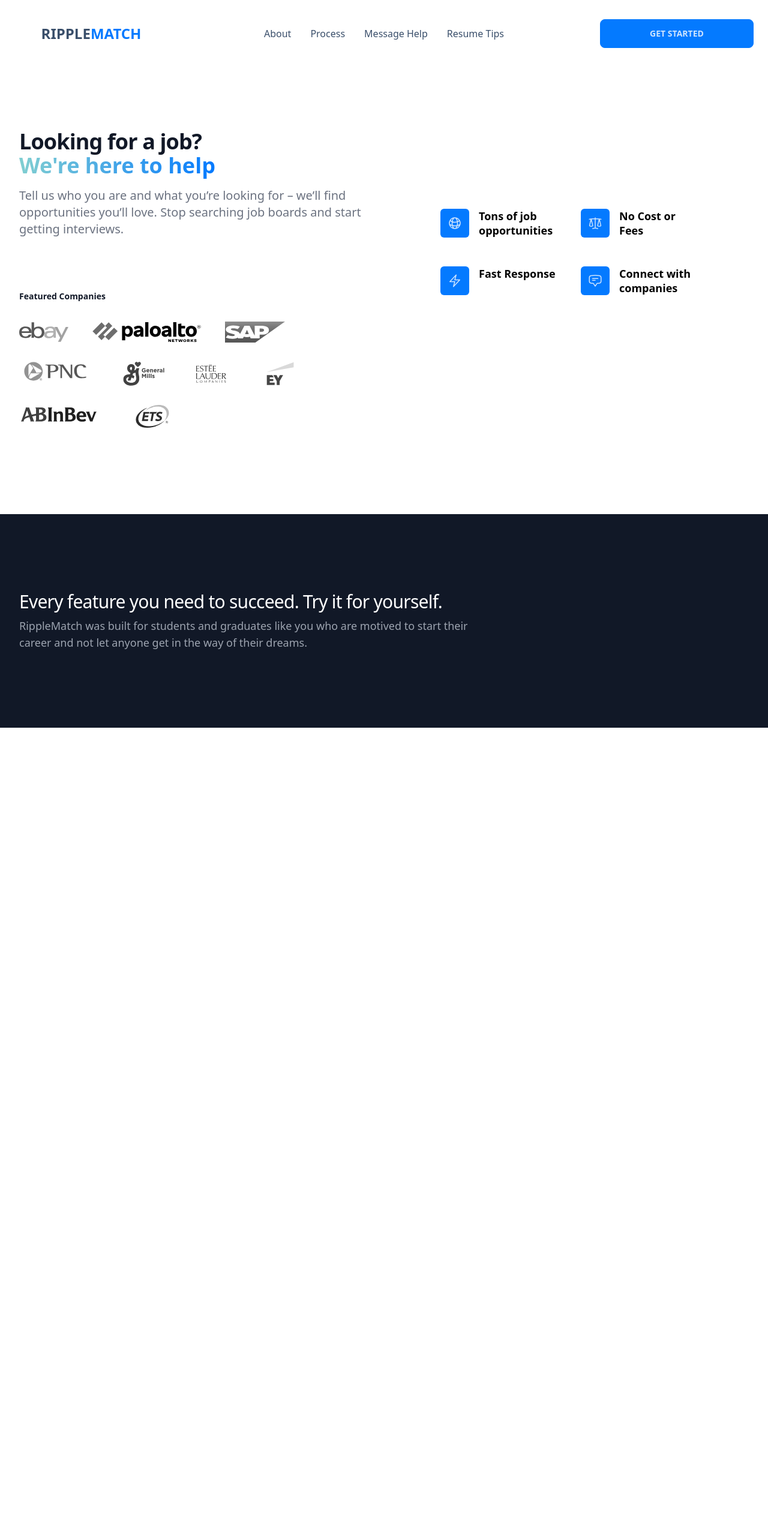
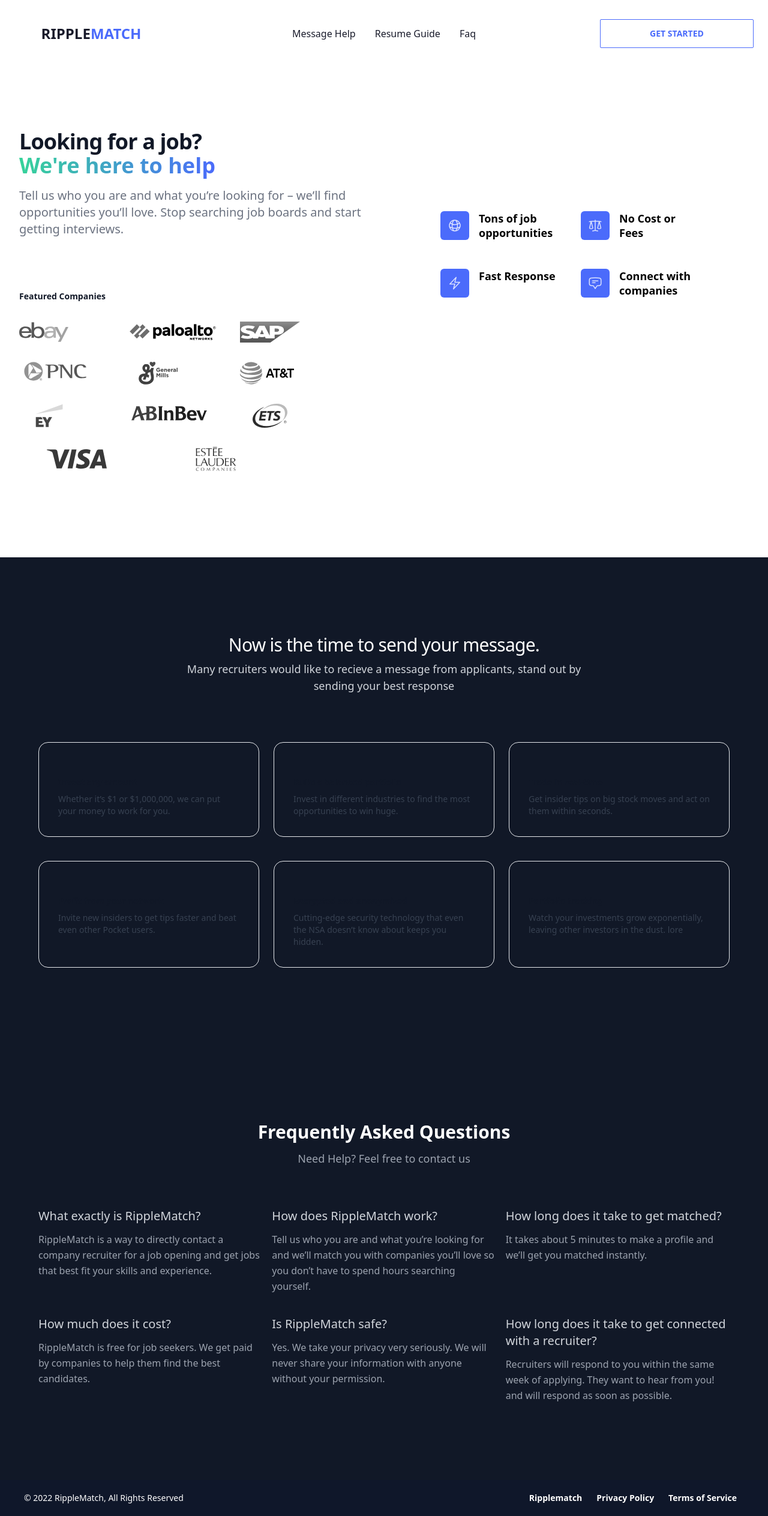
Before and after one commit to TensorCore/ripplematch-web, a Next.js app: page / in a window 1280 px wide. Shown: the whole page at 60% size. Before the commit the page ends 1213 px from the top, so only its background shows below. Built offline with nearby package versions, Linux system fonts and the light colour scheme.

Commit message:
Changes to structure

```diff
--- a/components/About.tsx
+++ /dev/null
@@ -1,14 +0,0 @@
-const About = () => {
-    return (
-        <section id="about" className="bg-gray-900 py-20 sm:py-32">
-            <div className="mx-auto max-w-7xl px-4 sm:px-6 lg:px-8">
-                <div className="mx-auto max-w-2xl lg:mx-0 lg:max-w-3xl">
-                    <h2 className="text-3xl font-medium tracking-tight text-white">Every feature you need to succeed. Try it for yourself.</h2>
-                    <p className="mt-2 text-lg text-gray-400">RippleMatch was built for students and graduates like you who are motived to start their career and not let anyone get in the way of their dreams.</p>
-                </div>
-            </div>
-        </section>
-    )
-}
-
-export default About;
--- /dev/null
+++ b/components/Faq.tsx
@@ -0,0 +1,64 @@
+const Faq = () => {
+    const faqsList = [
+        {
+            q: "What exactly is RippleMatch?",
+            a: "RippleMatch is a way to directly contact a company recruiter for a job opening and get jobs that best fit your skills and experience.",
+        },
+        {
+            q: "How does RippleMatch work?",
+            a: "Tell us who you are and what you’re looking for and we’ll match you with companies you’ll love so you don’t have to spend hours searching yourself.",
+        },
+        {
+            q: "How long does it take to get matched?",
+            a: "It takes about 5 minutes to make a profile and we’ll get you matched instantly.",
+        },
+        {
+            q: "How much does it cost?",
+            a: "RippleMatch is free for job seekers. We get paid by companies to help them find the best candidates.",
+        },
+        {
+            q: "Is RippleMatch safe?",
+            a: "Yes. We take your privacy very seriously. We will never share your information with anyone without your permission.",
+        },
+        {
+            q: "How long does it take to get connected with a recruiter?",
+            a: "Recruiters will respond to you within the same week of applying. They want to hear from you! and will respond as soon as possible.",
+        },
+    ]
+
+    return (
+        <section id="Faq" className="bg-gray-900 py-20 sm:py-32 ">
+            <div className="mx-auto max-w-7xl px-4 sm:px-6 lg:px-8">
+                <section className="leading-relaxed max-w-screen-xl mx-auto px-4 lg:px-8">
+                    <div className="space-y-3 text-center">
+                        <h1 className="text-3xl text-white font-semibold">
+                            Frequently Asked Questions
+                        </h1>
+                        <p className="text-gray-400 max-w-lg mx-auto text-lg">
+                            Need Help? Feel free to contact us
+                        </p>
+                    </div>
+                    <div className="mt-12 gap-4 sm:grid sm:grid-cols-2 lg:grid-cols-3">
+                        {
+                            faqsList.map((item, idx) => (
+                                <div
+                                    className="space-y-3 mt-5"
+                                    key={idx}
+                                >
+                                    <h4 className="text-xl text-gray-300 font-medium">
+                                        {item.q}
+                                    </h4>
+                                    <p className="text-gray-400">
+                                        {item.a}
+                                    </p>
+                                </div>
+                            ))
+                        }
+                    </div>
+                </section>
+            </div>
+        </section>
+    )
+}
+
+export default Faq;
--- /dev/null
+++ b/components/Footer.tsx
@@ -0,0 +1,49 @@
+const Footer = () => (
+    <div className='bg-slate-900'>
+    <div className='container mx-auto px-6 py-4'>
+      <div className='flex flex-wrap items-center md:justify-between justify-center'>
+        <div className='w-full md:w-4/12 px-4'>
+          <div className='text-sm text-center md:text-left text-white'>
+          © 2022 RippleMatch, All Rights Reserved
+          </div>
+        </div>
+        <div className='w-full md:w-8/12 px-4'>
+          <ul className='flex flex-wrap list-none md:justify-end  justify-center'>
+            <li>
+              <a
+                className='text-white hover:text-primary-500 text-sm font-semibold block py-1 px-3'
+                href='https://ripplematch.com/?r=RjM6MT'
+                target='_blank'
+                rel="noreferrer"
+              >
+                Ripplematch
+              </a>
+            </li>
+            <li>
+              <a
+                className='text-white hover:text-primary-500 text-sm font-semibold block py-1 px-3'
+                href='https://app.ripplematch.com/privacy'
+                target='_blank'
+                rel="noreferrer"
+              >
+                Privacy Policy
+              </a>
+            </li>
+            <li>
+              <a
+                className='text-white hover:text-primary-500 text-sm font-semibold block py-1 px-3'
+                href='https://app.ripplematch.com/tos'
+                target='_blank'
+                rel="noreferrer"
+              >
+                Terms of Service
+              </a>
+            </li>
+          </ul>
+        </div>
+      </div>
+    </div>
+  </div>
+)
+
+export default Footer;
--- a/components/Intro.tsx
+++ b/components/Intro.tsx
@@ -44,9 +44,9 @@
                         </p>
                     </div>
                     {/*Divide Between Top Intro and Middle Intro */}
-                    <div className="relative lg:pt-20 sm:mt-0 lg:col-span-5 lg:row-span-2 lg:mt-0 xl:col-span-6">
+                    <div className="relative lg:pt-20 lg:col-span-5 lg:row-span-2 lg:mt-0 xl:col-span-6">
                         <div className="relative mx-auto max-w-[500px]">
-                            <div className="py-9">
+                            <div className="py-4 lg:py-10">
                                 <div className="mx-auto max-w-7xl px-4 sm:px-6 lg:px-8">
                                     <div className="mt-10">
                                         <dl className="space-y-10 md:grid md:grid-cols-2 md:gap-x-8 md:gap-y-10 md:space-y-0">
@@ -68,18 +68,20 @@
                         </div>
                     </div>
                     {/*Divide Between Middle Intro and End Intro */}
-                    <div className="relative -mt-4 lg:col-span-7 lg:mt-0 xl:col-span-6">
+                    <div className="relative lg:col-span-7 lg:mt-0 xl:col-span-6">
                         <p className="text-center text-sm font-semibold text-gray-900 lg:text-left mt-2">Featured Companies</p>
                         <ul role="list" className="mx-auto mt-8 flex max-w-xl flex-wrap justify-center gap-x-10 gap-y-8 lg:mx-0 lg:justify-start">
-                            <li className="flex filter grayscale"><Image alt="Ebay" src="/media/ebay-logo.svg" decoding="async" data-nimg="future" className="h-8" loading="lazy"  width="82" height="32" /></li>
-                            <li className="flex filter grayscale"><Image alt="Paloalto Networks" src="/media/paloalto-logo.svg" decoding="async" data-nimg="future" className="h-8" loading="lazy"  width="181" height="32" /></li>
-                            <li className="flex filter grayscale"><Image alt="SAP" src="/media/sap-logo.svg" decoding="async" data-nimg="future" className="h-8" loading="lazy"  width="100" height="35" /></li>
-                            <li className="flex filter grayscale xl:block"><Image alt="PNC" src="/media/PNClogo.svg" decoding="async" data-nimg="future" className="h-8" loading="lazy"  width="120" height="32" /></li>
-                            <li className="flex filter grayscale"><Image alt="General Mills" src="/media/general-mills-logo.svg" decoding="async" data-nimg="future" className="h-8" loading="lazy"  width="95" height="32" /></li>
-                            <li className="flex filter grayscale"><Image alt="Estée Lauder Companies" src="/media/estee_lauder-logo.svg" decoding="async" data-nimg="future" className="h-8" loading="lazy"  width="50" height="32" /></li>
-                            <li className="flex filter grayscale"><Image alt="Ernst Young" src="/media/ernst-young-logo.svg" decoding="async" data-nimg="future" className="h-8" loading="lazy"  width="100" height="40" /></li>
-                            <li className="flex filter grayscale xl:block"><Image alt="ABInbev" src="/media/ABInbev-logo.svg" decoding="async" data-nimg="future" className="h-8" loading="lazy"  width="132" height="32" /></li>
-                            <li className="flex filter grayscale"><Image alt="Educational Testing Service" src="/media/ets-logo.svg" decoding="async" data-nimg="future" className="h-8" loading="lazy"  width="100" height="32" /></li>
+                            <li className="flex basis-1/4 filter grayscale"><Image alt="Ebay" src="/media/ebay-logo.svg" decoding="async" data-nimg="future" className="h-8" loading="lazy"  width="82" height="32" /></li>
+                            <li className="flex basis-1/4 filter grayscale"><Image alt="Paloalto Networks" src="/media/paloalto-logo.svg" decoding="async" data-nimg="future" className="h-8" loading="lazy"  width="181" height="32" /></li>
+                            <li className="flex basis-1/4 filter grayscale"><Image alt="SAP" src="/media/sap-logo.svg" decoding="async" data-nimg="future" className="h-8" loading="lazy"  width="100" height="35" /></li>
+                            <li className="flex basis-1/4 filter grayscale xl:block"><Image alt="PNC" src="/media/PNClogo.svg" decoding="async" data-nimg="future" className="h-8" loading="lazy"  width="120" height="32" /></li>
+                            <li className="flex basis-1/4 filter grayscale"><Image alt="General Mills" src="/media/general-mills-logo.svg" decoding="async" data-nimg="future" className="h-8" loading="lazy"  width="95" height="33" /></li>
+                            <li className="flex basis-1/4 filter grayscale"><Image alt="AT&T" src="/media/att-logo.svg" decoding="async" data-nimg="future" className="h-8" loading="lazy"  width="90" height="32" /></li>
+                            <li className="flex basis-1/4 filter grayscale"><Image alt="Ernst Young" src="/media/ernst-young-logo.svg" decoding="async" data-nimg="future" className="h-8" loading="lazy"  width="100" height="40" /></li>
+                            <li className="flex basis-1/4 filter grayscale xl:block"><Image alt="ABInbev" src="/media/ABInbev-logo.svg" decoding="async" data-nimg="future" className="h-8" loading="lazy"  width="132" height="32" /></li>
+                            <li className="flex basis-1/4 filter grayscale"><Image alt="Educational Testing Service" src="/media/ets-logo.svg" decoding="async" data-nimg="future" className="h-8" loading="lazy"  width="100" height="32" /></li>
+                            <li className="flex basis-1/3 filter grayscale justify-center"><Image alt="VISA" src="/media/visa-logo.svg" decoding="async" data-nimg="future" className="h-8" loading="lazy"  width="100" height="32" /></li>
+                            <li className="flex basis-1/3 filter grayscale justify-center"><Image alt="ETS" src="/media/estee_lauder-logo.svg" decoding="async" data-nimg="future" className="h-8" loading="lazy"  width="120" height="40" /></li>
                         </ul>
                     </div>
                 </div>
--- /dev/null
+++ b/components/MessageHelp.tsx
@@ -0,0 +1,79 @@
+const MessageHelp = () => {
+  return (
+    <section id="Help" className="bg-gray-900 py-20 sm:py-32 ">
+      <div className="mx-auto max-w-7xl px-4 sm:px-6 lg:px-8">
+        <div className="mx-auto max-w-7xl px-4 sm:px-6 lg:px-8">
+          <div className="mx-auto max-w-2xl sm:text-center">
+            <h2 className="text-3xl font-medium tracking-tight text-white">
+              Now is the time to send your message.
+            </h2>
+            <p className="mt-2 text-lg text-gray-300">
+                Many recruiters would like to recieve a message from applicants, stand out by sending your best response
+            </p>
+          </div>
+          <ul
+            role="list"
+            className="mx-auto mt-16 grid max-w-2xl grid-cols-1 gap-6 text-sm sm:mt-20 sm:grid-cols-2 md:gap-y-10 lg:max-w-none lg:grid-cols-3"
+          >
+            <li className="rounded-2xl border border-gray-200 p-8">
+              <h3 className="mt-6 font-semibold text-gray-900">
+                Invest any amount
+              </h3>
+              <p className="mt-2 text-gray-700">
+                Whether it’s $1 or $1,000,000, we can put your money to work for
+                you.
+              </p>
+            </li>
+            <li className="rounded-2xl border border-gray-200 p-8">
+              <h3 className="mt-6 font-semibold text-gray-900">
+                Build a balanced portfolio
+              </h3>
+              <p className="mt-2 text-gray-700">
+                Invest in different industries to find the most opportunities to
+                win huge.
+              </p>
+            </li>
+            <li className="rounded-2xl border border-gray-200 p-8">
+              <h3 className="mt-6 font-semibold text-gray-900">
+                Trade in real-time
+              </h3>
+              <p className="mt-2 text-gray-700">
+                Get insider tips on big stock moves and act on them within
+                seconds.
+              </p>
+            </li>
+            <li className="rounded-2xl border border-gray-200 p-8">
+              <h3 className="mt-6 font-semibold text-gray-900">
+                Profit from your network
+              </h3>
+              <p className="mt-2 text-gray-700">
+                Invite new insiders to get tips faster and beat even other
+                Pocket users.
+              </p>
+            </li>
+            <li className="rounded-2xl border border-gray-200 p-8">
+              <h3 className="mt-6 font-semibold text-gray-900">
+                Encrypted and anonymized
+              </h3>
+              <p className="mt-2 text-gray-700">
+                Cutting-edge security technology that even the NSA doesn’t know
+                about keeps you hidden.
+              </p>
+            </li>
+            <li className="rounded-2xl border border-gray-200 p-8">
+              <h3 className="mt-6 font-semibold text-gray-900">
+                Portfolio tracking
+              </h3>
+              <p className="mt-2 text-gray-700">
+                Watch your investments grow exponentially, leaving other
+                investors in the dust. lore
+              </p>
+            </li>
+          </ul>
+        </div>
+      </div>
+    </section>
+  );
+};
+
+export default MessageHelp;
--- a/components/Navbar.tsx
+++ b/components/Navbar.tsx
@@ -5,32 +5,30 @@
     return (
         <nav className="navbar mx-auto max-w-7xl px-4 sm:px-6 z-50 justify-between py-8 ">
             <div className="navbar-start">
-                <Link href="/">
+                <a href='https://ripplematch.com/index?r=RjM6MT' target="_blank" rel="noopener noreferrer">
                     <div className="btn btn-ghost normal-case lg:text-2xl text-xl md:btn-wide lg:btn-wide">
                         <span>RIPPLE</span>
                         <span className="text-primary">MATCH</span>
                     </div>
-                </Link>
+                </a>
             </div>
             <div className="navbar-center hidden lg:flex">
                 <ul className="menu menu-horizontal p-0">
-                    <li><a href='#about'>About</a></li>
-                    <li><a href='#process'>Process</a></li>
-                    <li><a href='#help'>Message Help</a></li>
-                    <li><a href='#resume'>Resume Tips</a></li>
+                    <li><a href='#Help'>Message Help</a></li>
+                    <li><a href='#Resume'>Resume Guide</a></li>
+                    <li><a href='#Faq'>Faq</a></li>
                 </ul>
             </div>
             <div className="navbar-end">
-                <a href='https://ripplematch.com/index?r=RjM6MT' target="_blank" rel="noopener noreferrer" className="btn btn-primary text-primary-content hover:btn-primary-focus lg:btn-wide">Get Started</a>
+                <a href='https://ripplematch.com/index?r=RjM6MT' target="_blank" rel="noopener noreferrer" className="btn btn-outline btn-primary text-primary-content hover:btn-primary-focus lg:btn-wide">Get Started</a>
                 <div className="dropdown dropdown-end">
                     <label tabIndex={0} className="btn btn-ghost lg:hidden">
                         <svg xmlns="http://www.w3.org/2000/svg" className="h-5 w-5" fill="none" viewBox="0 0 24 24" stroke="currentColor"><path strokeLinecap="round" strokeLinejoin="round" strokeWidth="2" d="M4 6h16M4 12h8m-8 6h16" /></svg>
                     </label>
                     <ul tabIndex={0} className="menu menu-compact dropdown-content mt-3 p-2 shadow bg-base-100 rounded-box w-52">
-                        <li><a href='#about'>About</a></li>
-                        <li><a href='#process'>Process</a></li>
-                        <li><a href='#help'>Message Help</a></li>
-                        <li><a href='#resume'>Resume Tips</a></li>
+                        <li><a href='#Help'>Message Help</a></li>
+                        <li><a href='#Resume'>Resume Guide</a></li>
+                        <li><a href='#Faq'>Faq</a></li>
                     </ul>
                 </div>
             </div>
--- a/pages/index.tsx
+++ b/pages/index.tsx
@@ -2,7 +2,9 @@
 import Head from 'next/head'
 import Navbar from '../components/Navbar'
 import Intro from '../components/Intro'
-import About from '../components/About'
+import Faq from '../components/Faq'
+import Footer from '../components/Footer'
+import MessageHelp from '../components/MessageHelp'
 
 const Home: NextPage = () => {
   return (
@@ -15,13 +17,18 @@
         <link rel="icon" type="image/png" sizes="96x96" href="/icons/favicon-96x96.png" />
         <link rel="icon" type="image/png" sizes="192x192" href="/icons/favicon-192x192.png" />
       </Head>
+
       <header>
         <Navbar />
       </header>
-      <main className=''>
+
+      <main>
         <Intro />
-        <About />
+        <MessageHelp />
+        <Faq />
       </main>
+
+      <Footer />
     </div>
   )
 }
--- a/tailwind.config.js
+++ b/tailwind.config.js
@@ -9,6 +9,6 @@
   },
   plugins: [require("daisyui")],
   daisyui: {
-    themes: ['winter'],
+    themes: ['corporate'],
   },
 }
```
Also changed, not shown: 1 other file (tests, documents, lock files or other folders).
